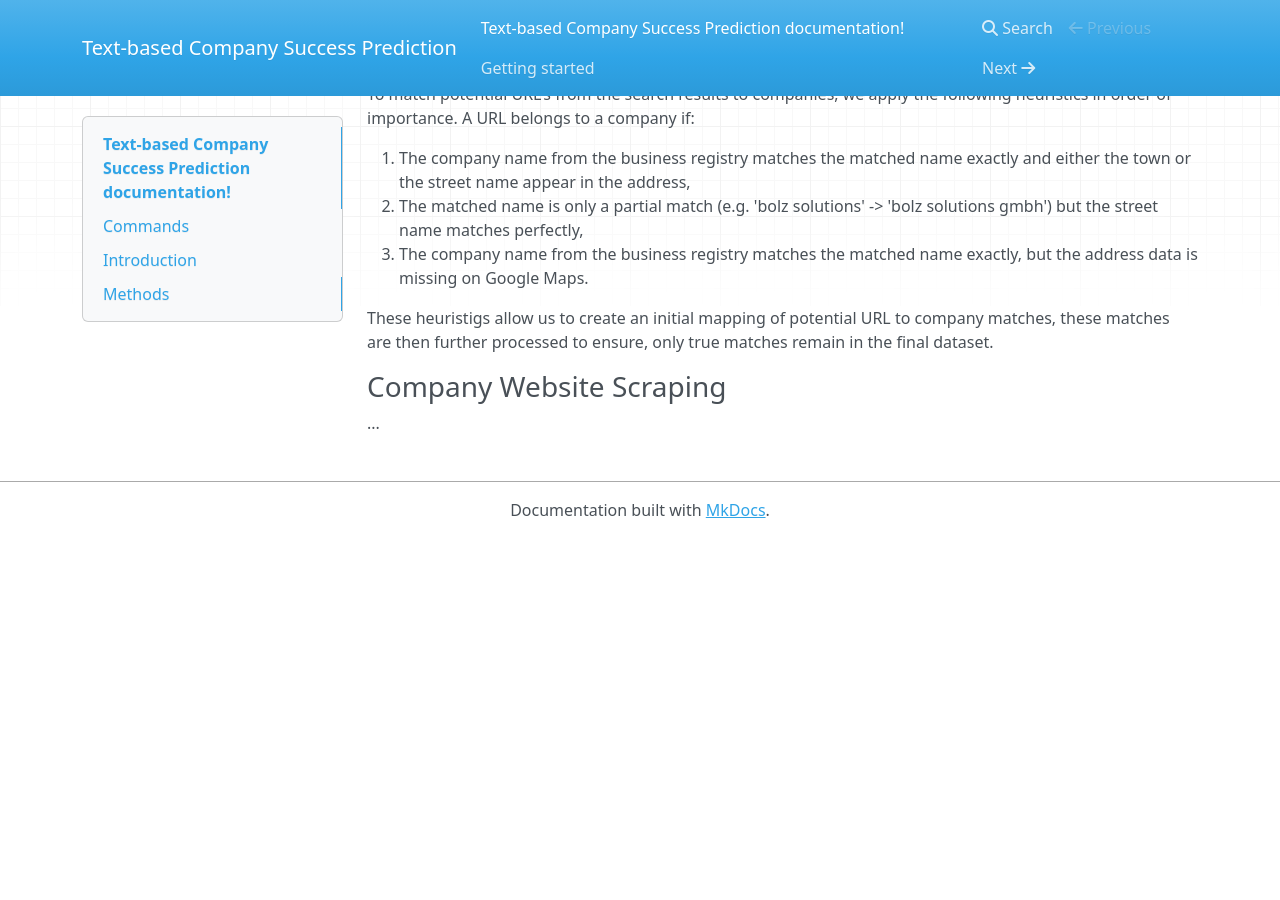
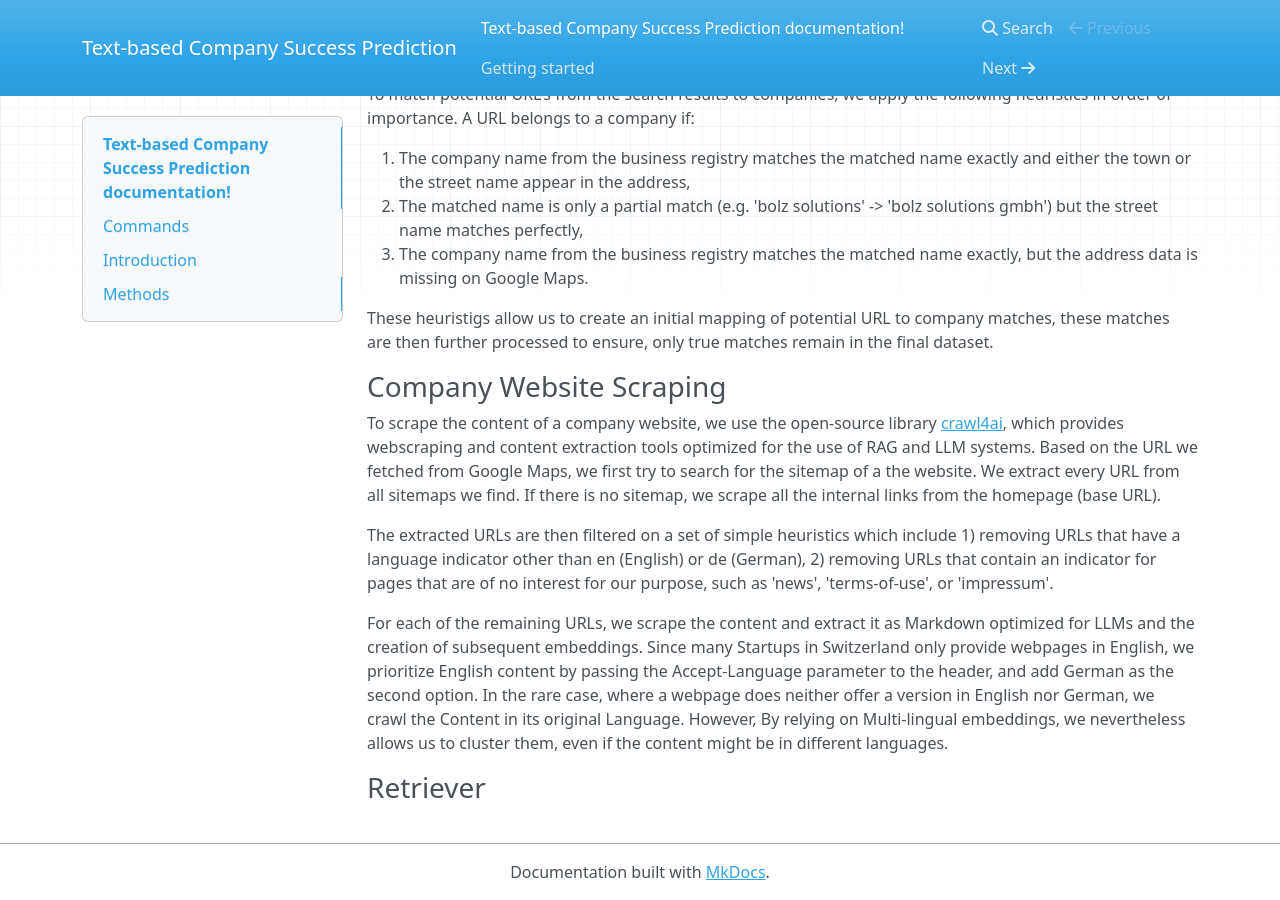
Before and after one commit to MaBlock7/company_success_prediction, an MkDocs documentation site: the page built from docs/docs/index.md, in a window 1280 px wide and 900 px high, scrolled down 628 px. Built offline with MkDocs 1.6.1, drawn with Linux system fonts in a browser that asks for light colours; nearby versions of some CDN libraries; before the commit the page ends 1166 px from its top, so only the background shows below that.

Commit message:
Added documentation for the website scraping

```diff
--- a/docs/docs/index.md
+++ b/docs/docs/index.md
@@ -29,4 +29,10 @@ These heuristigs allow us to create an initial mapping of potential URL to compa
 
 ### Company Website Scraping
 
-...
+To scrape the content of a company website, we use the open-source library [crawl4ai](https://crawl4ai.com/mkdocs/), which provides webscraping and content extraction tools optimized for the use of RAG and LLM systems. Based on the URL we fetched from Google Maps, we first try to search for the sitemap of a the website. We extract every URL from all sitemaps we find. If there is no sitemap, we scrape all the internal links from the homepage (base URL).
+
+The extracted URLs are then filtered on a set of simple heuristics which include 1) removing URLs that have a language indicator other than en (English) or de (German), 2) removing URLs that contain an indicator for pages that are of no interest for our purpose, such as 'news', 'terms-of-use', or 'impressum'.
+
+For each of the remaining URLs, we scrape the content and extract it as Markdown optimized for LLMs and the creation of subsequent embeddings. Since many Startups in Switzerland only provide webpages in English, we prioritize English content by passing the Accept-Language parameter to the header, and add German as the second option. In the rare case, where a webpage does neither offer a version in English nor German, we crawl the Content in its original Language. However, By relying on Multi-lingual embeddings, we nevertheless allows us to cluster them, even if the content might be in different languages.
+
+### Retriever
--- a/requirements.txt
+++ b/requirements.txt
@@ -1,4 +1,5 @@
 black
+crawl4ai
 flake8
 ipython
 isort
```
